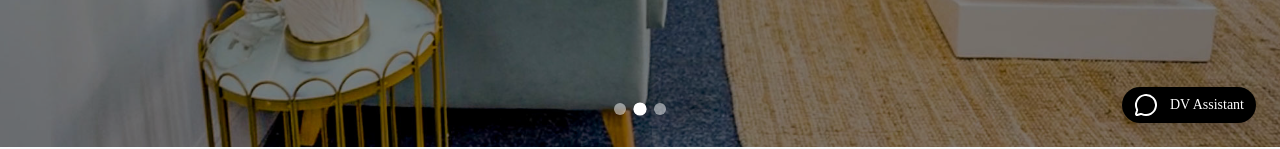
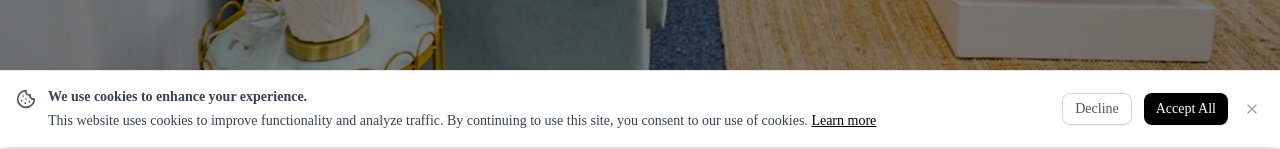
Before and after one commit to dermaveritas/Derma-Veritas, a Next.js app: page / in a window 1280 px wide. Shown: the part 653-802 px from the top of the page. Built offline with nearby package versions, Linux system fonts and the light colour scheme; no server answers.

Commit message:
add CookieDisclaimer component and update footer links for improved navigation

```diff
--- a/src/app/index.jsx
+++ b/src/app/index.jsx
@@ -8,6 +8,7 @@ import { usePathname } from "next/navigation";
 import Navbar from "@/components/Navbar";
 import Footer from "@/components/Footer";
 import Chatwindow from "@/components/Chatwindow";
+import CookieDisclaimer from "@/components/CookieDisclaimer";
 import { useStore } from "@/store/zustand";
 import { MessageCircle } from "lucide-react";
 import { Button } from "@/components/ui/button";
@@ -77,6 +78,7 @@ const ChildLayout = ({ children }) => {
         </div>
 
         <Chatwindow isOpen={isChatOpen} onClose={() => setIsChatOpen(false)} />
+        <CookieDisclaimer />
       </QueryClientProvider>
     </AuthProvider>
   );
--- /dev/null
+++ b/src/components/CookieDisclaimer.jsx
@@ -0,0 +1,80 @@
+"use client";
+
+import { useState, useEffect } from "react";
+import { Button } from "@/components/ui/button";
+import { X, Cookie } from "lucide-react";
+
+export default function CookieDisclaimer() {
+  const [isVisible, setIsVisible] = useState(false);
+
+  useEffect(() => {
+    // Check if user has already accepted cookies
+    const cookieConsent = localStorage.getItem("cookieConsent");
+    if (!cookieConsent) {
+      setIsVisible(true);
+    }
+  }, []);
+
+  const handleAccept = () => {
+    localStorage.setItem("cookieConsent", "accepted");
+    setIsVisible(false);
+  };
+
+  const handleDecline = () => {
+    localStorage.setItem("cookieConsent", "declined");
+    setIsVisible(false);
+  };
+
+  if (!isVisible) return null;
+
+  return (
+    <div className="fixed bottom-0 left-0 right-0 z-50 bg-white border-t border-gray-200 shadow-lg">
+      <div className="max-w-7xl mx-auto px-4 py-4">
+        <div className="flex flex-col sm:flex-row items-start sm:items-center justify-between gap-4">
+          <div className="flex items-start gap-3 flex-1">
+            <Cookie className="w-5 h-5 text-gray-600 mt-0.5 flex-shrink-0" />
+            <div className="text-sm text-gray-700">
+              <p className="mb-1">
+                <strong>We use cookies to enhance your experience.</strong>
+              </p>
+              <p>
+                This website uses cookies to improve functionality and analyze traffic.
+                By continuing to use this site, you consent to our use of cookies.{" "}
+                <a
+                  href="/privacy-policy"
+                  className="text-black hover:text-gray-700 underline font-medium"
+                >
+                  Learn more
+                </a>
+              </p>
+            </div>
+          </div>
+
+          <div className="flex items-center gap-3 flex-shrink-0">
+            <Button
+              variant="outline"
+              size="sm"
+              onClick={handleDecline}
+              className="text-gray-600 border-gray-300 hover:bg-gray-50"
+            >
+              Decline
+            </Button>
+            <Button
+              size="sm"
+              onClick={handleAccept}
+              className="bg-black hover:bg-gray-800 text-white"
+            >
+              Accept All
+            </Button>
+            <button
+              onClick={handleDecline}
+              className="text-gray-400 hover:text-gray-600 p-1"
+            >
+              <X className="w-4 h-4" />
+            </button>
+          </div>
+        </div>
+      </div>
+    </div>
+  );
+}
--- a/src/components/Footer.jsx
+++ b/src/components/Footer.jsx
@@ -53,18 +53,10 @@ export default function Footer() {
           <ul className="space-y-3">
             <li>
               <Link
-                href="/about"
-                className="hover:text-white transition-colors"
-              >
-                About Us
-              </Link>
-            </li>
-            <li>
-              <Link
                 href="/treatments"
                 className="hover:text-white transition-colors"
               >
-                Our Services
+                Our Treatments
               </Link>
             </li>
             <li>
@@ -72,15 +64,23 @@ export default function Footer() {
                 href="/packages"
                 className="hover:text-white transition-colors"
               >
-                Pricing Plans
+                Packages
               </Link>
             </li>
             <li>
               <Link
-                href="/membership"
+                href="/packages/membership"
                 className="hover:text-white transition-colors"
               >
                 Membership
+              </Link>
+            </li>
+            <li>
+              <Link
+                href="/about"
+                className="hover:text-white transition-colors"
+              >
+                About Us
               </Link>
             </li>
             <li>
```
